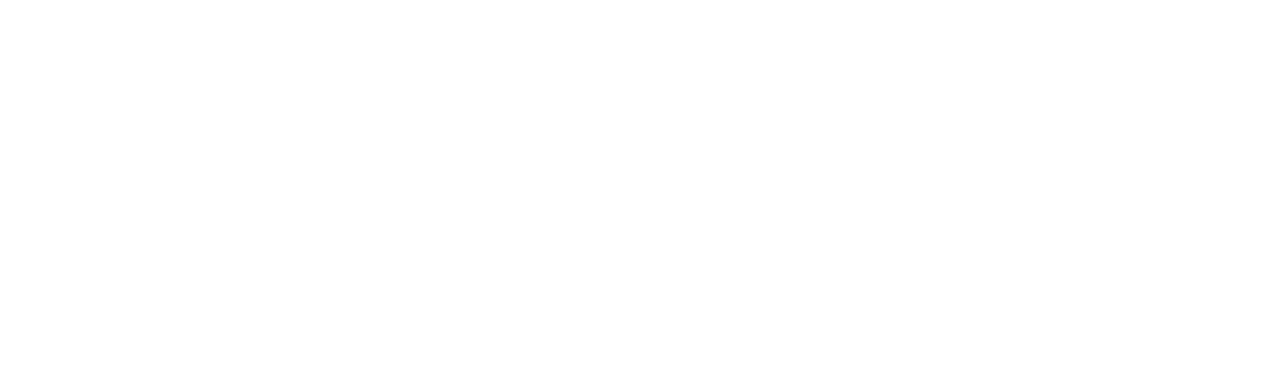
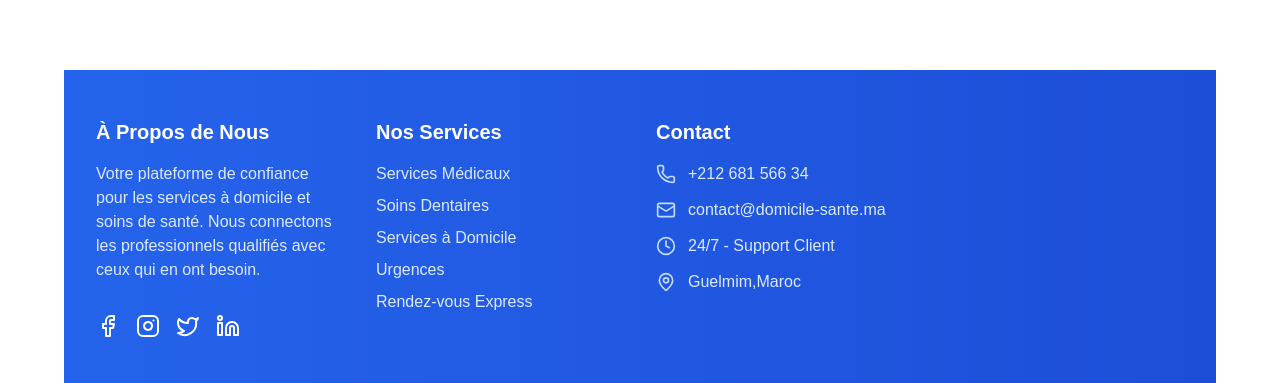
Before and after one commit to SimoSpark/final-project-ESTG, a Next.js app: page / in a window 1280 px wide. Shown: the part 1268-1651 px from the top of the page. Before the commit the page ends 1258 px from the top, so only its background shows below. Built offline with nearby package versions, Linux system fonts and the light colour scheme; no server answers.

Commit message:
Add Footer

```diff
--- /dev/null
+++ b/app/_components/Footer.jsx
@@ -0,0 +1,91 @@
+// components/Footer.jsx
+import Link from 'next/link';
+import { Facebook, Instagram, Twitter, Linkedin, Phone, Mail, Clock, MapPin } from 'lucide-react';
+
+export default function Footer() {
+  return (
+    <footer className="bg-gradient-to-r from-blue-600 to-blue-700 text-white mt-20">
+      <div className="max-w-7xl mx-auto px-4 sm:px-6 lg:px-8">
+        {/* Main Footer Content */}
+        <div className="grid grid-cols-1 md:grid-cols-2 lg:grid-cols-4 gap-8 py-12">
+          {/* Company Info */}
+          <div className="space-y-4">
+            <h3 className="text-xl font-semibold">À Propos de Nous</h3>
+            <p className="text-blue-100">
+              Votre plateforme de confiance pour les services à domicile et soins de santé.
+              Nous connectons les professionnels qualifiés avec ceux qui en ont besoin.
+            </p>
+            <div className="flex space-x-4 pt-4">
+              <Link href="#" className="hover:text-blue-200 transition-colors">
+                <Facebook size={24} />
+              </Link>
+              <Link href="#" className="hover:text-red-200 transition-colors">
+                <Instagram size={24} />
+              </Link>
+              <Link href="#" className="hover:text-blue-200 transition-colors">
+                <Twitter size={24} />
+              </Link>
+              <Link href="#" className=" hover:text-blue-200 transition-colors">
+                <Linkedin size={24} />
+              </Link>
+            </div>
+          </div>
+          {/* Services */}
+          <div className="space-y-4">
+            <h3 className="text-xl font-semibold">Nos Services</h3>
+            <ul className="space-y-2">
+              <li>
+                <Link href="#" className="text-blue-100 hover:text-white transition-colors">
+                  Services Médicaux
+                </Link>
+              </li>
+              <li>
+                <Link href="#" className="text-blue-100 hover:text-white transition-colors">
+                  Soins Dentaires
+                </Link>
+              </li>
+              <li>
+                <Link href="#" className="text-blue-100 hover:text-white transition-colors">
+                  Services à Domicile
+                </Link>
+              </li>
+              <li>
+                <Link href="#" className="text-blue-100 hover:text-white transition-colors">
+                  Urgences
+                </Link>
+              </li>
+              <li>
+                <Link href="#" className="text-blue-100 hover:text-white transition-colors">
+                  Rendez-vous Express
+                </Link>
+              </li>
+            </ul>
+          </div>
+
+          {/* Contact Info */}
+          <div className="space-y-4">
+            <h3 className="text-xl font-semibold">Contact</h3>
+            <ul className="space-y-3">
+              <li className="flex items-center space-x-3">
+                <Phone size={20} className="text-blue-200" />
+                <span className="text-blue-100">+212 681 566 34</span>
+              </li>
+              <li className="flex items-center space-x-3">
+                <Mail size={20} className="text-blue-200" />
+                <span className="text-blue-100">contact@domicile-sante.ma</span>
+              </li>
+              <li className="flex items-center space-x-3">
+                <Clock size={20} className="text-blue-200" />
+                <span className="text-blue-100">24/7 - Support Client</span>
+              </li>
+              <li className="flex items-center space-x-3">
+                <MapPin size={20} className="text-blue-200" />
+                <span className="text-blue-100">Guelmim,Maroc</span>
+              </li>
+            </ul>
+          </div>
+        </div>
+      </div>
+    </footer>
+  );
+}
--- a/app/page.js
+++ b/app/page.js
@@ -6,31 +6,36 @@
 import { useEffect, useState } from "react";
 import CategoryList from "./_components/CategoryList";
 import BusinessList from "./_components/BusinessList";
+import Footer from "./_components/Footer";
+
 
 export default function Home() {
   const [categoryList, setCategoryList] = useState([]);
-  const [businessList,setBusinessList]=useState([]);
+  const [businessList, setBusinessList] = useState([]);
+
   useEffect(() => {
     getCategoryList();
     getAllBusinessList();
   }, [])
-  //categoory list
+
   const getCategoryList = () => {
     GlobalApi.getCategory().then(resp => {
       setCategoryList(resp.categories);
     })
   }
-  //business lists
+
   const getAllBusinessList = () => {
     GlobalApi.getAllBusinessList().then(resp => {
       setBusinessList(resp.businessLists);
     })
   }
+
   return (
     <div>
       <Hero />
       <CategoryList categoryList={categoryList} />
-      <BusinessList businessList={businessList} title={'Services Populaires'}/>
+      <BusinessList businessList={businessList} title={'Services Populaires'} />
+      <Footer />  {/* Add the Footer component here */}
     </div>
   );
 }
```
